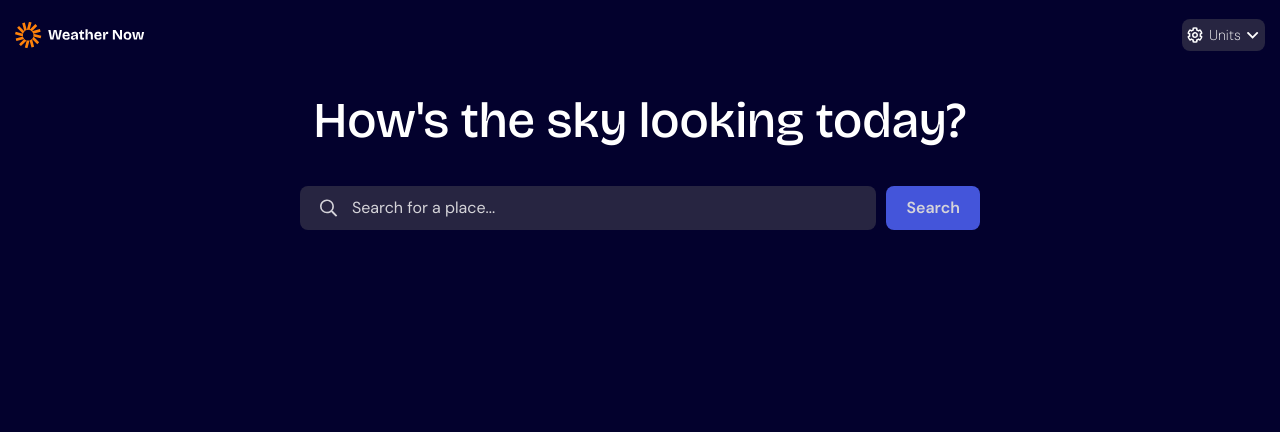
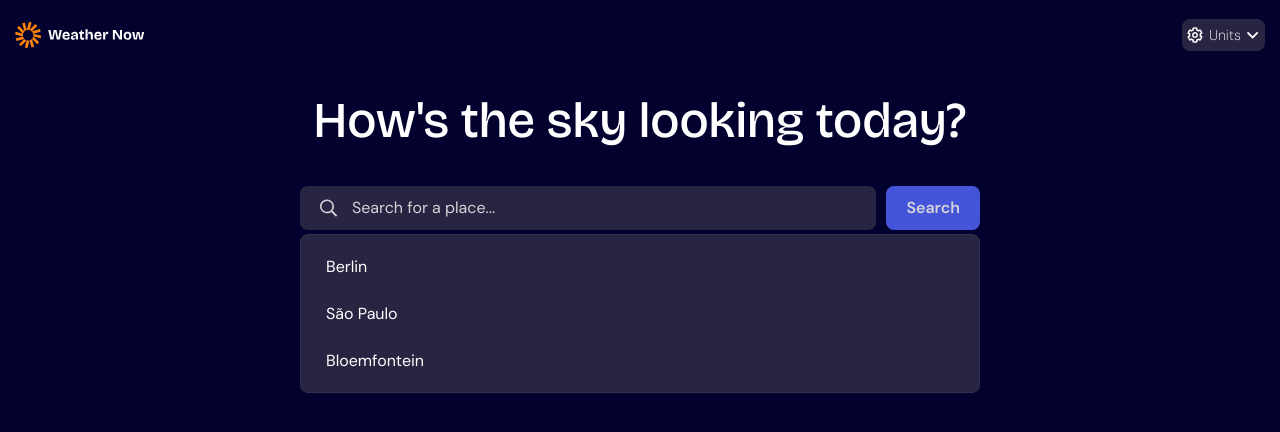
Before and after one commit to andressatomiozzo/weather_app-FrontendMentor, a React (Vite) app: page / in a window 1280 px wide. Shown: the top 432 px of the page. Built offline with nearby package versions, Linux system fonts and the light colour scheme.

Commit message:
pequenos ajustes

```diff
--- a/src/Hooks/useForm.jsx
+++ b/src/Hooks/useForm.jsx
@@ -25,7 +25,6 @@ const useForm = () => {
     error,
     onChange,
     validate: () => validate(value),
-    onBlur: () => validate(value),
   };
 };
 
--- a/src/Pages/Form.jsx
+++ b/src/Pages/Form.jsx
@@ -1,16 +1,38 @@
 import React from "react";
-import styles from "./Form.module.css"
-import useForm from "../Hooks/useForm";
+import styles from "./Form.module.css";
 import SearchContext from "../createContext/SearchContext";
 
+const Form = () => {
+  const { searchCity, loading} = React.useContext(SearchContext);
+  const [suggestions, setSuggestions] = React.useState(true);
 
-const Form = () => {
-  const { value, onChange, onBlur } = useForm();
-  const { searchCity } = React.useContext(SearchContext);
+  const [value, setValue] = React.useState("");
+  const [error, setError] = React.useState(null);
+
+  const validate = (value) => {
+    if (value.length === 0) {
+      setError("Preencha um valor");
+      return false;
+    } else {
+      setError(null);
+      return true;
+    }
+  };
+
+  const onChange = ({ target }) => {
+    error && validate(target.value);
+    setValue(target.value);
+  };
+
+  const handleLiClick = ({ target }) => {
+    setValue(target.textContent);
+    setSuggestions(false);
+  };
 
   const handleSubmit = (event) => {
     event.preventDefault();
-    searchCity(value)
+    searchCity(value.trim());
+    setValue("");
   };
 
   return (
@@ -21,12 +43,24 @@ const Form = () => {
           type="text"
           id="search"
           name="search"
-            placeholder='Search for a place...'
+          placeholder="Search for a place..."
           value={value}
           onChange={onChange}
-            onBlur={onBlur}
+          onKeyDown={() => setSuggestions(false)}
+          onFocus={() => setSuggestions(true)}
           className={styles.input}
+          autoComplete="off"
         />
+
+        {suggestions && (
+          <ul className={styles.suggestions}>
+            <li onClick={handleLiClick}>Berlin</li>
+            <li onClick={handleLiClick}>São Paulo</li>
+            <li onClick={handleLiClick}>Bloemfontein</li>
+          </ul>
+        )}
+
+        {loading && <span className={styles.loading}>Search in progress</span>}
 
         <button className={styles.button}>Search</button>
       </form>
--- a/src/Pages/Form.module.css
+++ b/src/Pages/Form.module.css
@@ -10,6 +10,7 @@
   display: flex;
   flex-direction: column;
   gap: 10px;
+  position: relative;
 }
 
 .input,
@@ -67,6 +68,45 @@
   background-color: var(--Blue700);
 }
 
+.suggestions, .loading {
+  position: absolute;
+  top: 50%;
+  left: 0;
+  width: 100%;
+  background: var(--Neutral800);
+  border: 1px solid var(--Neutral700);
+
+  list-style: none;
+  margin: 4px 0 0;
+  padding: 8px;
+  z-index: 1000;
+}
+
+.loading{
+  padding: 10px 20px;
+  display: flex;
+  gap: 10px;
+}
+
+.loading::before{
+  content: "";
+  display: block;
+  width: 16px;
+  height: 16px;
+  background: url("../assets/svg/icon-loading.svg");
+}
+
+.suggestions li {
+  padding: 12px 16px;
+  cursor: pointer;
+  border: 1px solid transparent;
+}
+
+.suggestions li:hover {
+  background: var(--Neutral700);
+  border-color: var(--Neutral600);
+}
+
 @media (min-width: 700px) {
   .form {
     display: grid;
@@ -75,4 +115,7 @@
     margin: auto;
   }
 
+  .suggestions, .loading {
+    top: 100%;
+  }
 }
--- a/src/Pages/Results/TodayMain.module.css
+++ b/src/Pages/Results/TodayMain.module.css
@@ -33,7 +33,6 @@
   display: flex;
   align-items: center;
   justify-content: end;
-  padding-right: 20px;
 }
 
 .weatherCode{
```
Also changed, not shown: src/App.css (line endings or trailing spaces). Lines whose indentation alone changed are shown as unchanged.
